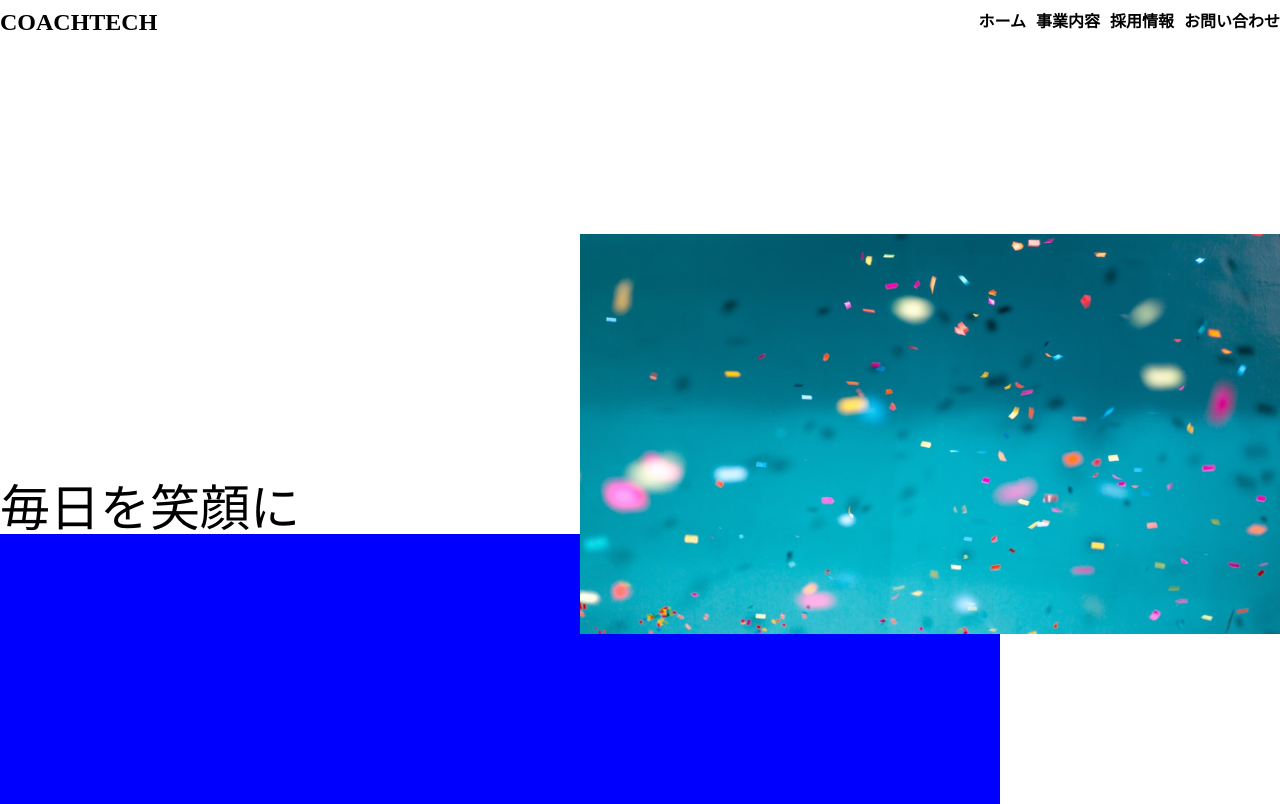
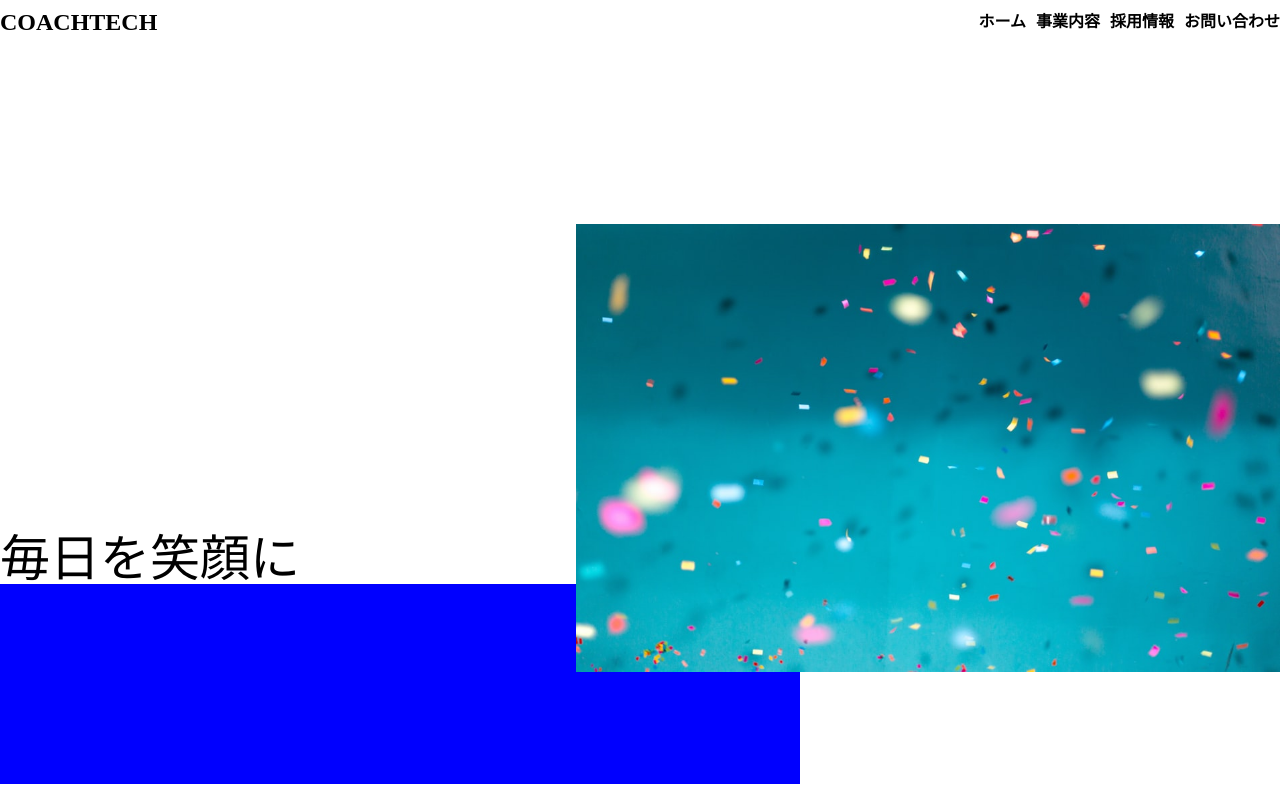
Before and after one commit to matusitakeisuke/20240125_matsushitakeisuke_css, a plain HTML site: page index.html in a window 1280 px wide. Drawn offline with Linux system fonts and the light colour scheme.

Commit message:
任意のメッセージ

```diff
--- a/css/style.css
+++ b/css/style.css
@@ -26,20 +26,19 @@ a {
 
 .text {
     font-size: 50px;
-    margin-top: 450px;
+    margin-top: 500px;
 }
 
 .box {
-    width: 1000px;
-    height: 270px;
+    width: 800px;
+    height: 200px;
     background-color: blue;
 }
 
 img {
     position: relative;
     float: right;
-    margin-top: 200px;
-    right: 0px;
-    width: 700px;
-    height: 400px;
+    margin-top: 190px;
+    width: 55vw;
+    height: 35vw;
 }
```
